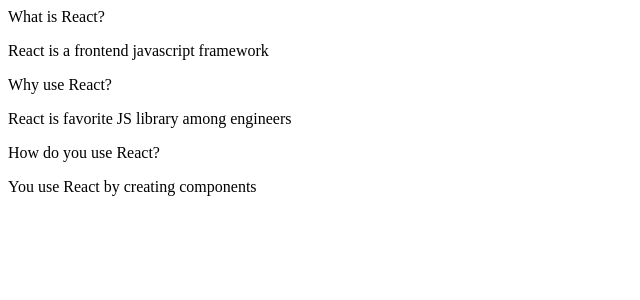
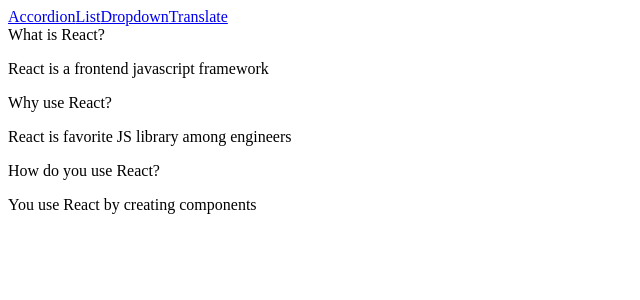
Before and after one commit to juanmiguel431/react-widgets-translate-wikipedia, a React (Create React App) app: page / in a window 1280 px wide. Shown: the top 300 px of the page, without its empty margins (0-640 px from the left). Built offline with nearby package versions, Linux system fonts and the light colour scheme; the HTML template or start-up script is replaced by a standard one.

Commit message:
Header component created.

```diff
--- a/src/App.js
+++ b/src/App.js
@@ -4,6 +4,7 @@
 import { useState } from "react";
 import Translate from "./components/Translate";
 import Route from "./components/Route";
+import Header from "./components/Header";
 
 const items = [
   {
@@ -40,6 +41,7 @@
 
   return (
     <div className="app">
+      <Header />
       <Route path="/">
         <Accordion items={items} />
       </Route>
--- /dev/null
+++ b/src/components/Header.js
@@ -0,0 +1,13 @@
+
+const Header = () => {
+  return (
+    <div className="header ui secondary pointing menu">
+      <a href="/" className="item">Accordion</a>
+      <a href="/list" className="item">List</a>
+      <a href="/dropdown" className="item">Dropdown</a>
+      <a href="/translate" className="item">Translate</a>
+    </div>
+  );
+};
+
+export default Header;
```
